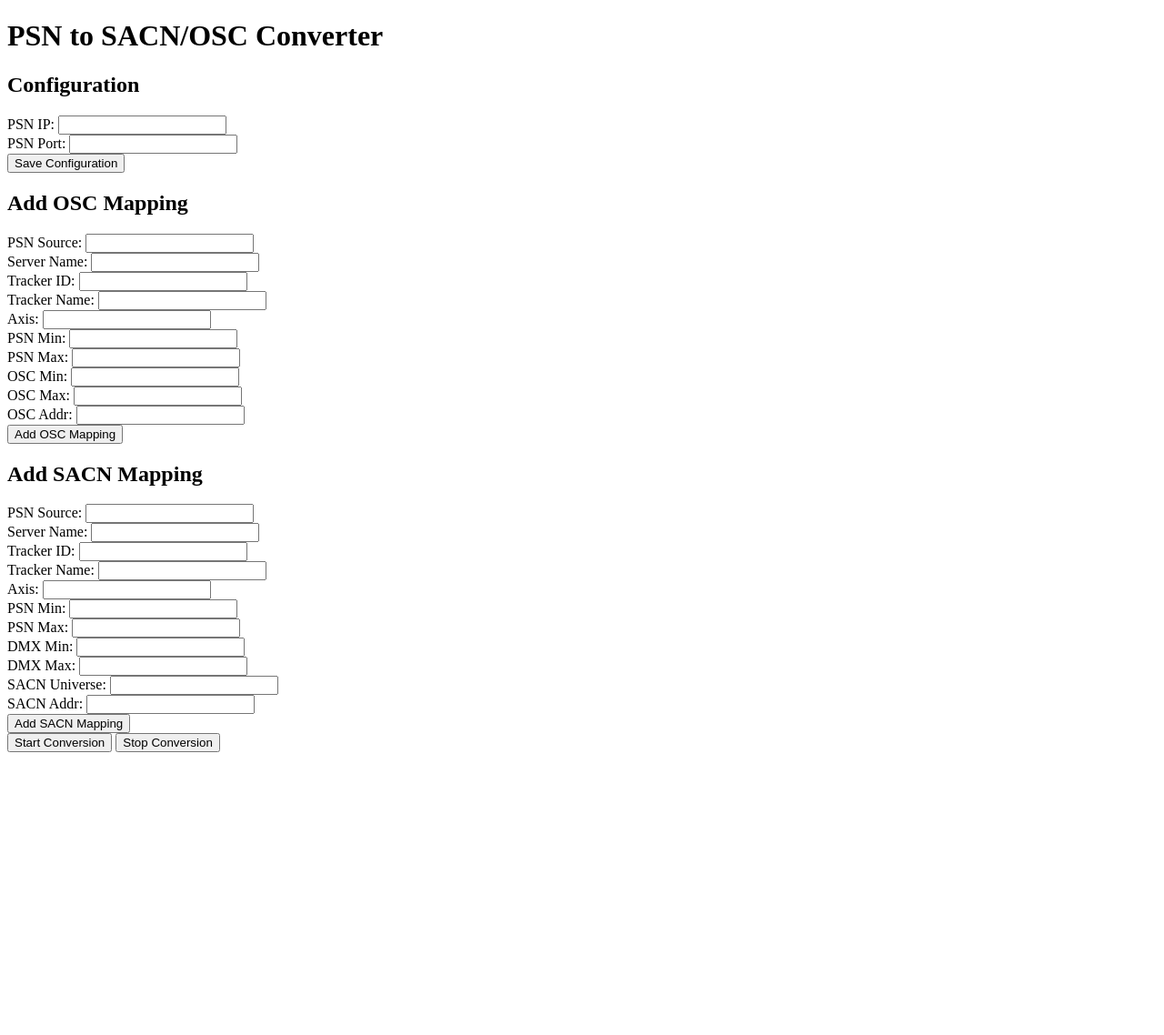
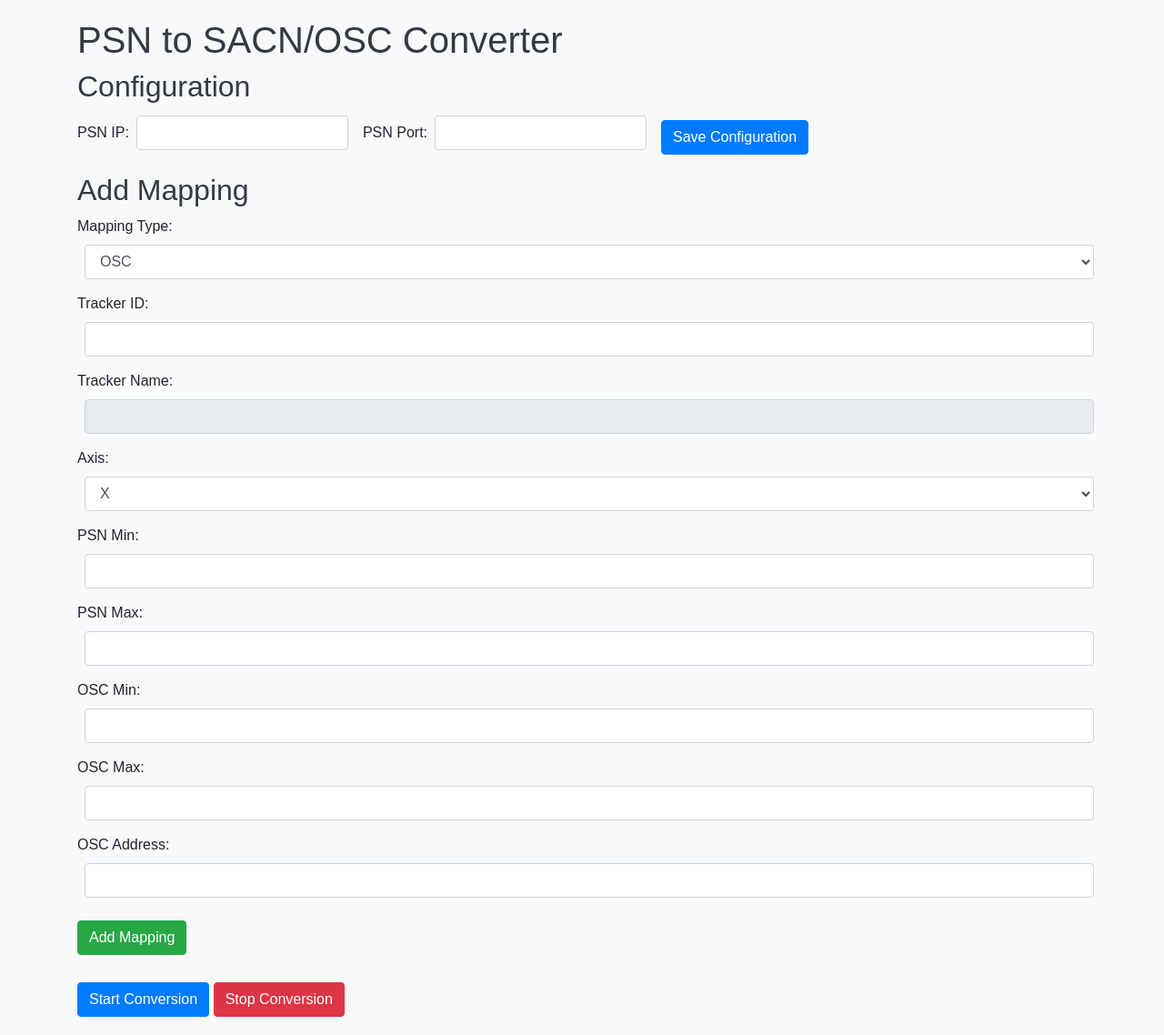
Before and after one commit to smart-life-tech/psn, a Flask app: page / in a window 1280 px wide. Shown: the whole page at 91% size. Before the commit the page ends 827 px from the top, so only its background shows below. Run offline with Flask 3, Linux system fonts and the light colour scheme; some libraries are stand-ins or nearby versions.

Commit message:
modified:   templates/index.html

```diff
--- a/app.py
+++ b/app.py
@@ -102,7 +102,19 @@ def add_sacn_mapping():
         mapping['sacn_addr']
     )
     return jsonify('SACN Mapping added')
+@app.route('/mappings', methods=['GET'])
+def get_mappings():
+    return jsonify({'mappings': config['mappings']})
 
+@app.route('/delete_mapping/<int:index>', methods=['DELETE'])
+def delete_mapping(index):
+    try:
+        del config['mappings'][index]
+        save_config(config)
+        data_converter.remove_mapping(index)
+        return jsonify('Mapping deleted')
+    except IndexError:
+        return jsonify('Mapping not found'), 404
 @app.route('/start', methods=['POST'])
 def start():
     def run():
--- a/config.json
+++ b/config.json
@@ -1,18 +1,5 @@
 {
     "mappings": [
-        {
-            "type": "osc",
-            "psn_source": "psn source",
-            "server_name": "server name",
-            "tracker_id": 1,
-            "tracker_name": "tracker_1_pos_x",
-            "axis": "X",
-            "psn_min": 0.0,
-            "psn_max": 240.0,
-            "osc_min": 0.0,
-            "osc_max": 255.0,
-            "osc_addr": "192.168.0.202"
-        },
         {
             "type": "sacn",
             "psn_source": "psn source",
--- a/data_converter.py
+++ b/data_converter.py
@@ -95,6 +95,9 @@ class DataConverter:
         with open(self.config_file, 'w') as f:
             json.dump({"mappings": self.mappings}, f)
 
+    def remove_mapping(self, index):
+        if 0 <= index < len(self.mappings):
+            self.mappings.pop(index)
     def convert_data(self, psn_data):
         for tracker_id, data in psn_data.items():
             self.x=data['position']
--- a/templates/index.html
+++ b/templates/index.html
@@ -1,88 +1,179 @@
 <!DOCTYPE html>
-<html>
+<html lang="en">
+
 <head>
+    <meta charset="UTF-8">
+    <meta name="viewport" content="width=device-width, initial-scale=1.0">
     <title>PSN to SACN/OSC Converter</title>
+    <link rel="stylesheet" href="https://cdnjs.cloudflare.com/ajax/libs/font-awesome/6.0.0-beta3/css/all.min.css">
+    <link rel="stylesheet" href="https://maxcdn.bootstrapcdn.com/bootstrap/4.0.0/css/bootstrap.min.css">
+    <style>
+        body {
+            font-family: Arial, sans-serif;
+            background-color: #f8f9fa;
+            padding: 20px;
+        }
+
+        h1,
+        h2 {
+            color: #343a40;
+        }
+
+        form {
+            margin-bottom: 20px;
+        }
+
+        .form-group {
+            margin-bottom: 15px;
+        }
+
+        .btn {
+            margin-top: 10px;
+        }
+    </style>
     <script src="https://code.jquery.com/jquery-3.6.0.min.js"></script>
 </head>
+
 <body>
+    <div class="container">
         <h1>PSN to SACN/OSC Converter</h1>
 
         <h2>Configuration</h2>
-    <form id="configForm">
-        PSN IP: <input type="text" name="psn_ip" value="{{ config['psn_ip'] }}"><br>
-        PSN Port: <input type="text" name="psn_port" value="{{ config['psn_port'] }}"><br>
-        <button type="submit">Save Configuration</button>
+        <form id="configForm" class="form-inline">
+            <div class="form-group">
+                <label for="psn_ip">PSN IP:</label>
+                <input type="text" class="form-control ml-2" name="psn_ip" value="{{ config['psn_ip'] }}">
+            </div>
+            <div class="form-group ml-3">
+                <label for="psn_port">PSN Port:</label>
+                <input type="text" class="form-control ml-2" name="psn_port" value="{{ config['psn_port'] }}">
+            </div>
+            <button type="submit" class="btn btn-primary ml-3">Save Configuration</button>
         </form>
 
-    <h2>Add OSC Mapping</h2>
-    <form id="oscMappingForm">
-        PSN Source: <input type="text" name="psn_source"><br>
-        Server Name: <input type="text" name="server_name"><br>
-        Tracker ID: <input type="number" name="tracker_id"><br>
-        Tracker Name: <input type="text" name="tracker_name"><br>
-        Axis: <input type="text" name="axis"><br>
-        PSN Min: <input type="number" name="psn_min"><br>
-        PSN Max: <input type="number" name="psn_max"><br>
-        OSC Min: <input type="number" name="osc_min"><br>
-        OSC Max: <input type="number" name="osc_max"><br>
-        OSC Addr: <input type="text" name="osc_addr"><br>
-        <button type="submit">Add OSC Mapping</button>
+        <h2>Add Mapping</h2>
+        <form id="mappingForm">
+            <div class="form-group">
+                <label for="mapping_type">Mapping Type:</label>
+                <select class="form-control ml-2" name="mapping_type" id="mapping_type">
+                    <option value="osc">OSC</option>
+                    <option value="sacn">sACN</option>
+                </select>
+            </div>
+            <div class="form-group">
+                <label for="tracker_id">Tracker ID:</label>
+                <input type="number" class="form-control ml-2" name="tracker_id">
+            </div>
+            <div class="form-group">
+                <label for="tracker_name">Tracker Name:</label>
+                <input type="text" class="form-control ml-2" name="tracker_name" readonly>
+            </div>
+            <div class="form-group">
+                <label for="axis">Axis:</label>
+                <select class="form-control ml-2" name="axis">
+                    <option value="X">X</option>
+                    <option value="Y">Y</option>
+                    <option value="Z">Z</option>
+                </select>
+            </div>
+            <div id="osc_fields">
+                <div class="form-group">
+                    <label for="psn_min">PSN Min:</label>
+                    <input type="number" class="form-control ml-2" name="psn_min">
+                </div>
+                <div class="form-group">
+                    <label for="psn_max">PSN Max:</label>
+                    <input type="number" class="form-control ml-2" name="psn_max">
+                </div>
+                <div class="form-group">
+                    <label for="osc_min">OSC Min:</label>
+                    <input type="number" class="form-control ml-2" name="osc_min">
+                </div>
+                <div class="form-group">
+                    <label for="osc_max">OSC Max:</label>
+                    <input type="number" class="form-control ml-2" name="osc_max">
+                </div>
+                <div class="form-group">
+                    <label for="osc_addr">OSC Address:</label>
+                    <input type="text" class="form-control ml-2" name="osc_addr">
+                </div>
+            </div>
+            <div id="sacn_fields" style="display: none;">
+                <div class="form-group">
+                    <label for="psn_min">PSN Min:</label>
+                    <input type="number" class="form-control ml-2" name="psn_min">
+                </div>
+                <div class="form-group">
+                    <label for="psn_max">PSN Max:</label>
+                    <input type="number" class="form-control ml-2" name="psn_max">
+                </div>
+                <div class="form-group">
+                    <label for="dmx_min">DMX Min:</label>
+                    <input type="number" class="form-control ml-2" name="dmx_min">
+                </div>
+                <div class="form-group">
+                    <label for="dmx_max">DMX Max:</label>
+                    <input type="number" class="form-control ml-2" name="dmx_max">
+                </div>
+                <div class="form-group">
+                    <label for="sacn_universe">sACN Universe:</label>
+                    <input type="number" class="form-control ml-2" name="sacn_universe">
+                </div>
+                <div class="form-group">
+                    <label for="sacn_addr">sACN Address:</label>
+                    <input type="number" class="form-control ml-2" name="sacn_addr">
+                </div>
+            </div>
+            <button type="submit" class="btn btn-success">Add Mapping</button>
         </form>
 
-    <h2>Add SACN Mapping</h2>
-    <form id="sacnMappingForm">
-        PSN Source: <input type="text" name="psn_source"><br>
-        Server Name: <input type="text" name="server_name"><br>
-        Tracker ID: <input type="number" name="tracker_id"><br>
-        Tracker Name: <input type="text" name="tracker_name"><br>
-        Axis: <input type="text" name="axis"><br>
-        PSN Min: <input type="number" name="psn_min"><br>
-        PSN Max: <input type="number" name="psn_max"><br>
-        DMX Min: <input type="number" name="dmx_min"><br>
-        DMX Max: <input type="number" name="dmx_max"><br>
-        SACN Universe: <input type="number" name="sacn_universe"><br>
-        SACN Addr: <input type="number" name="sacn_addr"><br>
-        <button type="submit">Add SACN Mapping</button>
-    </form>
-
-    <button id="startButton">Start Conversion</button>
-    <button id="stopButton">Stop Conversion</button>
+        <button id="startButton" class="btn btn-primary">Start Conversion</button>
+        <button id="stopButton" class="btn btn-danger">Stop Conversion</button>
 
         <script>
-        $(document).ready(function() {
-            $('#configForm').submit(function(event) {
+            $(document).ready(function () {
+                function toggleMappingFields() {
+                    var mappingType = $('#mapping_type').val();
+                    if (mappingType === 'osc') {
+                        $('#osc_fields').show();
+                        $('#sacn_fields').hide();
+                    } else {
+                        $('#osc_fields').hide();
+                        $('#sacn_fields').show();
+                    }
+                }
+
+                $('#mapping_type').change(toggleMappingFields);
+                toggleMappingFields();
+
+                $('#configForm').submit(function (event) {
                     event.preventDefault();
-                $.post('/configure', $(this).serialize(), function(response) {
+                    $.post('/configure', $(this).serialize(), function (response) {
                         alert(response);
                     });
                 });
 
-            $('#oscMappingForm').submit(function(event) {
+                $('#mappingForm').submit(function (event) {
                     event.preventDefault();
-                $.post('/add_osc_mapping', $(this).serialize(), function(response) {
+                    $.post('/add_mapping', $(this).serialize(), function (response) {
                         alert(response);
                     });
                 });
 
-            $('#sacnMappingForm').submit(function(event) {
-                event.preventDefault();
-                $.post('/add_sacn_mapping', $(this).serialize(), function(response) {
+                $('#startButton').click(function () {
+                    $.post('/start', function (response) {
                         alert(response);
                     });
                 });
 
-            $('#startButton').click(function() {
-                $.post('/start', function(response) {
-                    alert(response);
-                });
-            });
-
-            $('#stopButton').click(function() {
-                $.post('/stop', function(response) {
+                $('#stopButton').click(function () {
+                    $.post('/stop', function (response) {
                         alert(response);
                     });
                 });
             });
         </script>
+    </div>
 </body>
+
 </html>
```
Lines whose indentation alone changed are shown as unchanged.
